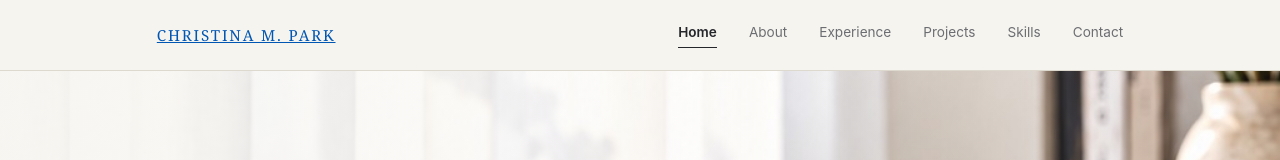
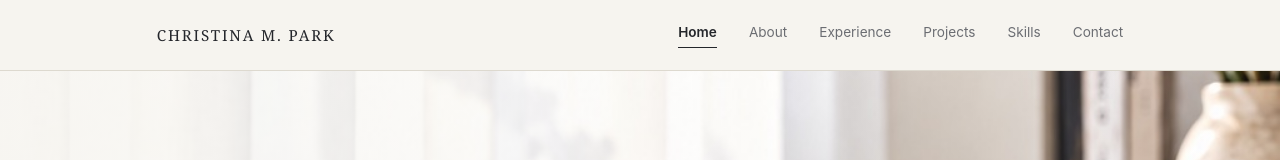
Before and after one commit to christinapark0117/profile-page, a React (Create React App) app: page / in a window 1280 px wide. In both pictures the pointer is over the link "CHRISTINA M. PARK". Shown: the top 160 px of the page. Built offline with nearby package versions, Linux system fonts and the light colour scheme.

Commit message:
changed a:hover css to get rid of colors changing when hovering over links

```diff
--- a/src/App.css
+++ b/src/App.css
@@ -37,6 +37,11 @@ html, body {
 
 a {
   color: inherit;
+}
+
+a:hover {
+  color: inherit;
+  text-decoration: none;
 }
 
 .eyebrow {
```
